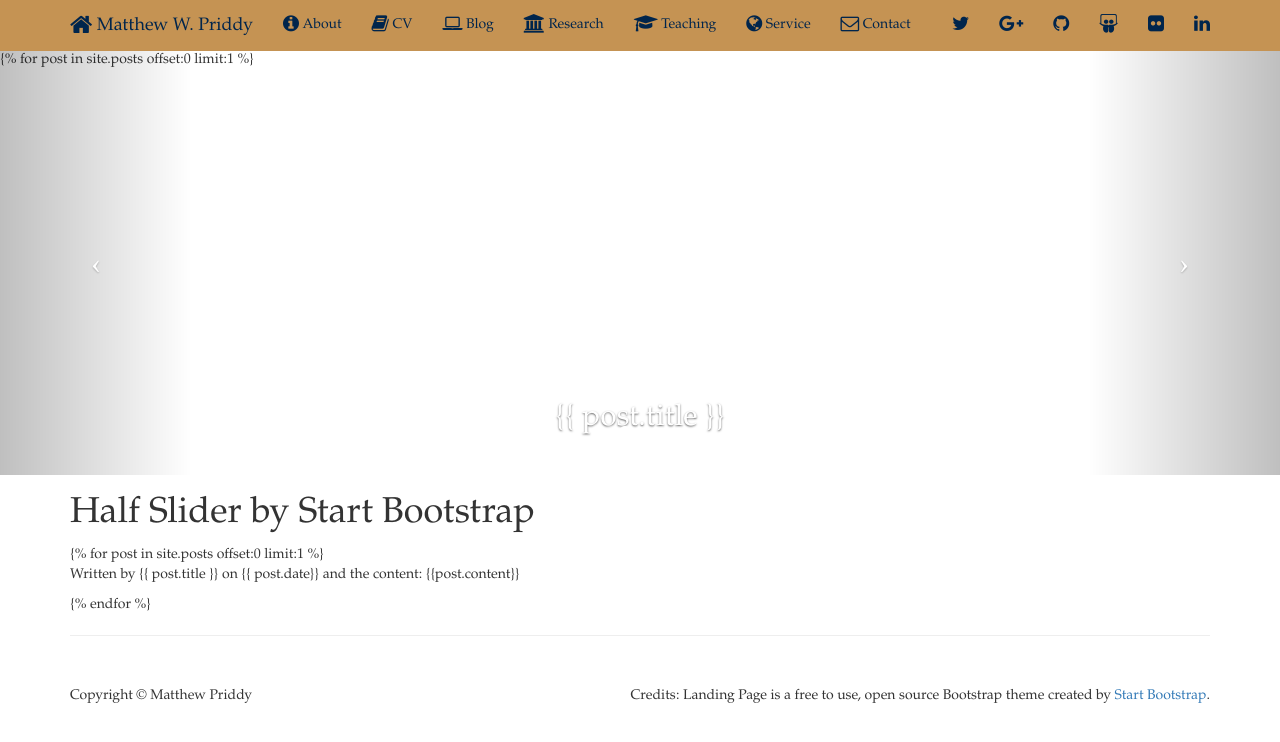
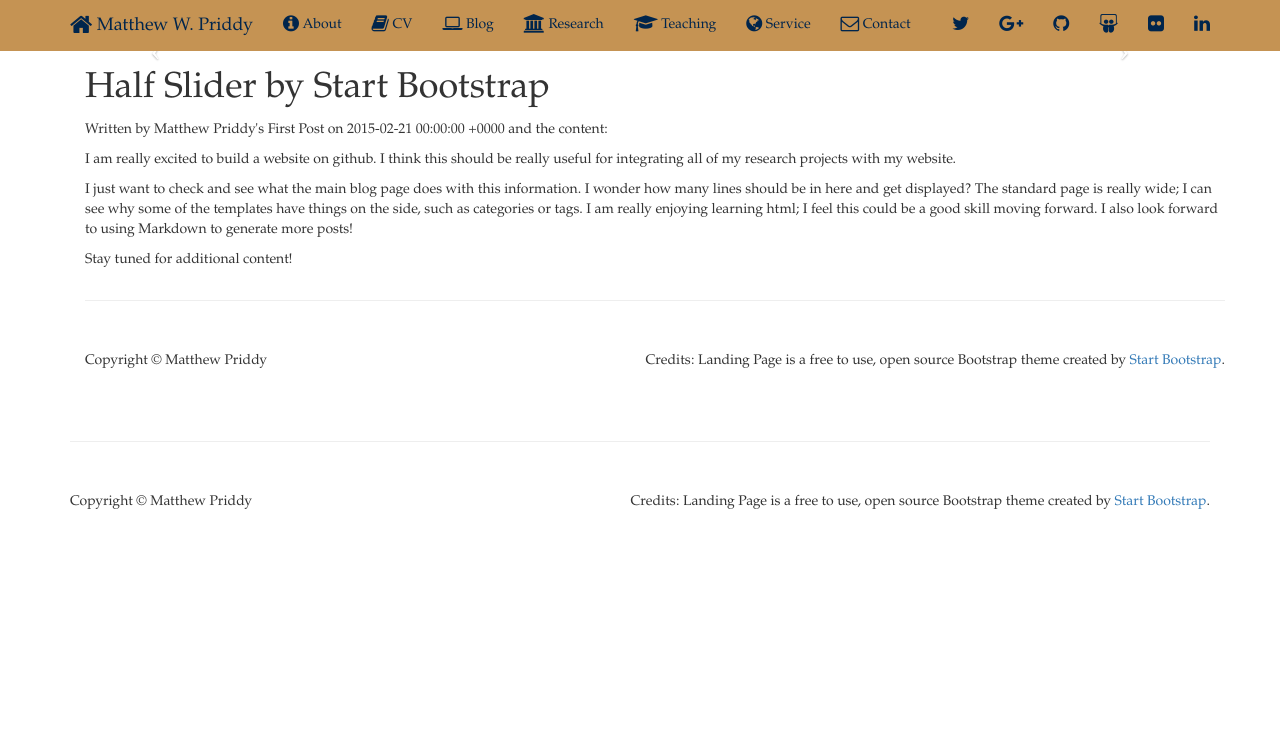
Before and after one commit to mwpriddy/mwpriddy.github.io, a Jekyll site: the page built from index.html, in a window 1280 px wide. Shown: the top 742 px of the page. Built offline with Jekyll 4.4.1, drawn with Linux system fonts in a browser that asks for light colours; nearby versions of some CDN libraries; some of the changed lines change nothing that is shown; grey boxes are pictures that could not be loaded.

Commit message:
add front matter.

```diff
--- a/index.html
+++ b/index.html
@@ -1,3 +1,8 @@
+---
+layout: default-halfslider
+title: HomePage
+---
+
 <!DOCTYPE html>
 <html lang="en">
 
```
